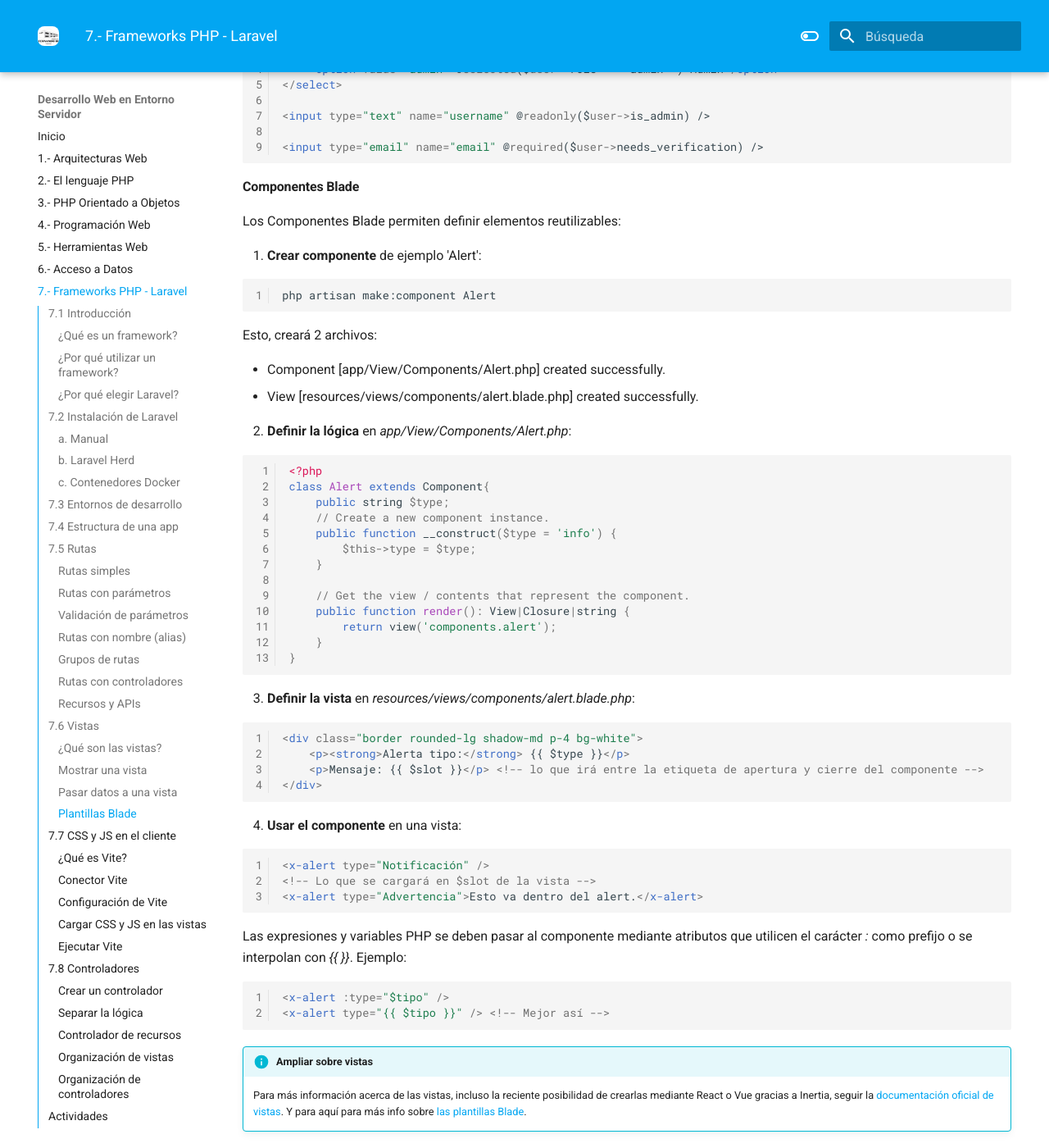
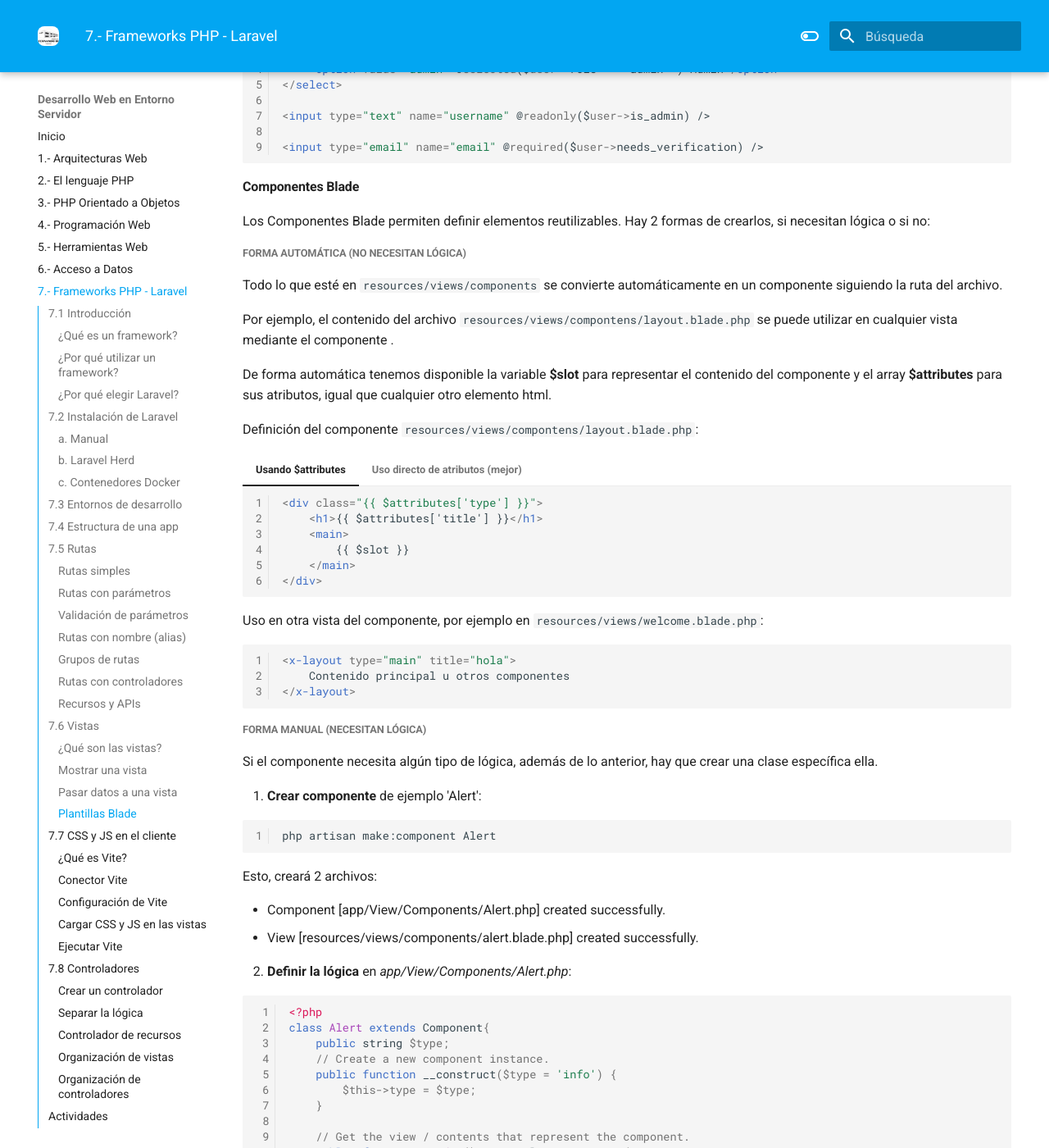
Before and after one commit to elblo/dwes2526, an MkDocs documentation site: the page built from docs/07frameworks.md, in a window 1280 px wide and 1400 px high, scrolled down 16154 px. Shown: the whole window at 82% size. Built offline with MkDocs 1.6.1 and Material for MkDocs 9.7.7, drawn with Linux system fonts in a browser that asks for light colours; some of the changed text lies outside the part shown.

Commit message:
Añadida parte de componentes automáticos

````diff
--- a/docs/07frameworks.md
+++ b/docs/07frameworks.md
@@ -625,7 +625,51 @@ Ejemplos:
 
 #### Componentes Blade
 
-Los Componentes Blade permiten definir elementos reutilizables:
+Los Componentes Blade permiten definir elementos reutilizables. Hay 2 formas de crearlos, si necesitan lógica o si no:
+
+##### Forma automática (no necesitan lógica)
+
+Todo lo que esté en `resources/views/components` se convierte automáticamente en un componente **<x-**nombre-archivo**>** siguiendo la ruta del archivo.
+
+Por ejemplo, el contenido del archivo `resources/views/compontens/layout.blade.php` se puede utilizar en cualquier vista mediante el componente *<x-layout>*.
+
+De forma automática tenemos disponible la variable **$slot** para representar el contenido del componente y el array **$attributes** para sus atributos, igual que cualquier otro elemento html.
+
+Definición del componente `resources/views/compontens/layout.blade.php`:
+
+=== "Usando $attributes"
+
+    ``` html
+    <div class="{{ $attributes['type'] }}">
+        <h1>{{ $attributes['title'] }}</h1>
+        <main>
+            {{ $slot }}
+        </main>
+    </div>
+    ```
+
+=== "Uso directo de atributos (mejor)"
+
+    ``` html
+    <div class="{{ $type }}">
+        <h1>{{ $title }}</h1>
+        <main>
+            {{ $slot }}
+        </main>
+    </div>
+    ```
+
+Uso en otra vista del componente, por ejemplo en `resources/views/welcome.blade.php`:
+
+``` html
+<x-layout type="main" title="hola">
+    Contenido principal u otros componentes
+</x-layout>
+```
+
+##### Forma manual (necesitan lógica)
+
+Si el componente necesita algún tipo de lógica, además de lo anterior, hay que crear una clase específica ella.
 
 1. **Crear componente** de ejemplo 'Alert':
 
@@ -661,7 +705,7 @@ class Alert extends Component{
 ```html
 <div class="border rounded-lg shadow-md p-4 bg-white">
     <p><strong>Alerta tipo:</strong> {{ $type }}</p>
-    <p>Mensaje: {{ $slot }}</p> <!-- lo que irá entre la etiqueta de apertura y cierre del componente -->
+    <p>Mensaje: {{ $slot }}</p>
 </div>
 ```
 
@@ -673,12 +717,14 @@ class Alert extends Component{
 <x-alert type="Advertencia">Esto va dentro del alert.</x-alert>
 ```
 
-Las expresiones y variables PHP se deben pasar al componente mediante atributos que utilicen el carácter *:* como prefijo o se interpolan con *{{ }}*. Ejemplo:
-
-```html
-<x-alert :type="$tipo" />
-<x-alert type="{{ $tipo }}" /> <!-- Mejor así -->
-```
+!!! notice "Pasar variables al componente"
+
+    Las expresiones y variables PHP se deben pasar al componente mediante atributos que utilicen el carácter *:* como prefijo o se interpolan con *{{ }}*. Ejemplo:
+
+    ```html
+    <x-alert :type="$tipo" />
+    <x-alert type="{{ $tipo }}" /> <!-- Mejor así -->
+    ```
 
 !!! info "Ampliar sobre vistas"
     Para más información acerca de las vistas, incluso la reciente posibilidad de crearlas mediante React o Vue gracias a Inertia, seguir la [documentación oficial de vistas](https://laravel.com/docs/11.x/views). Y para aquí para más info sobre [las plantillas Blade](https://laravel.com/docs/11.x/blade).
````
